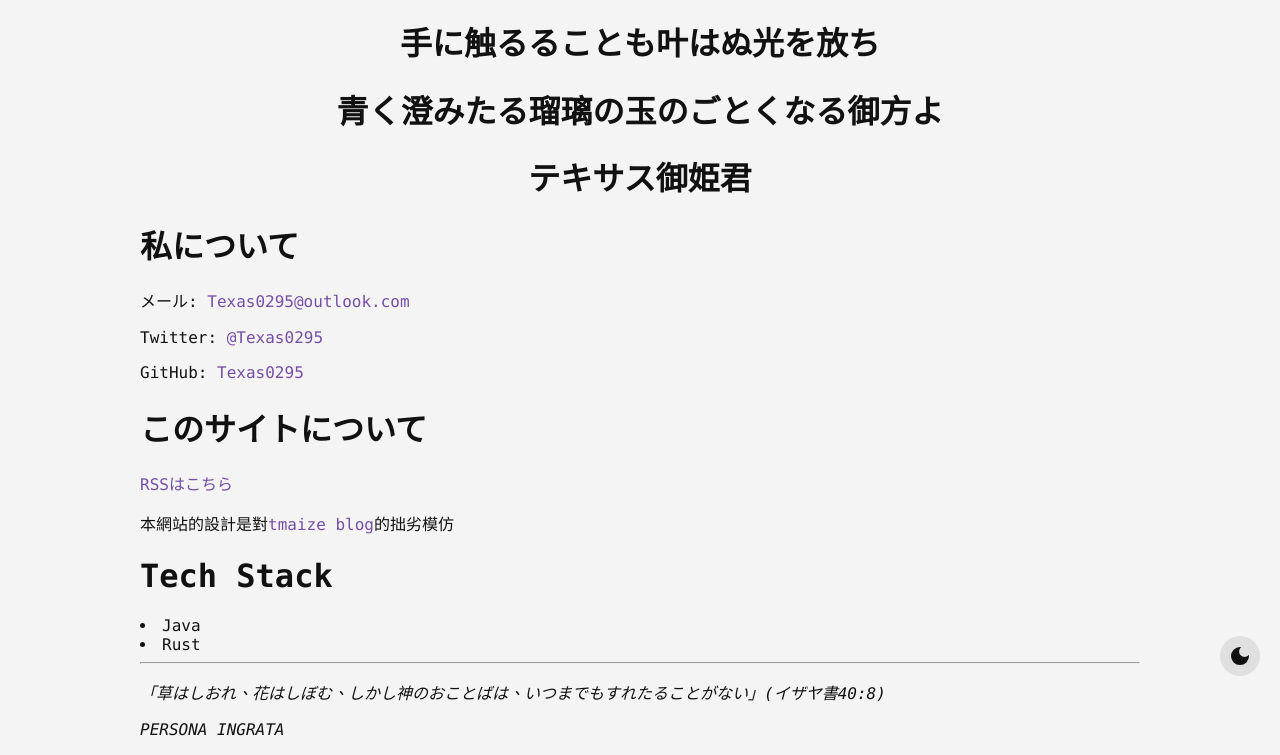
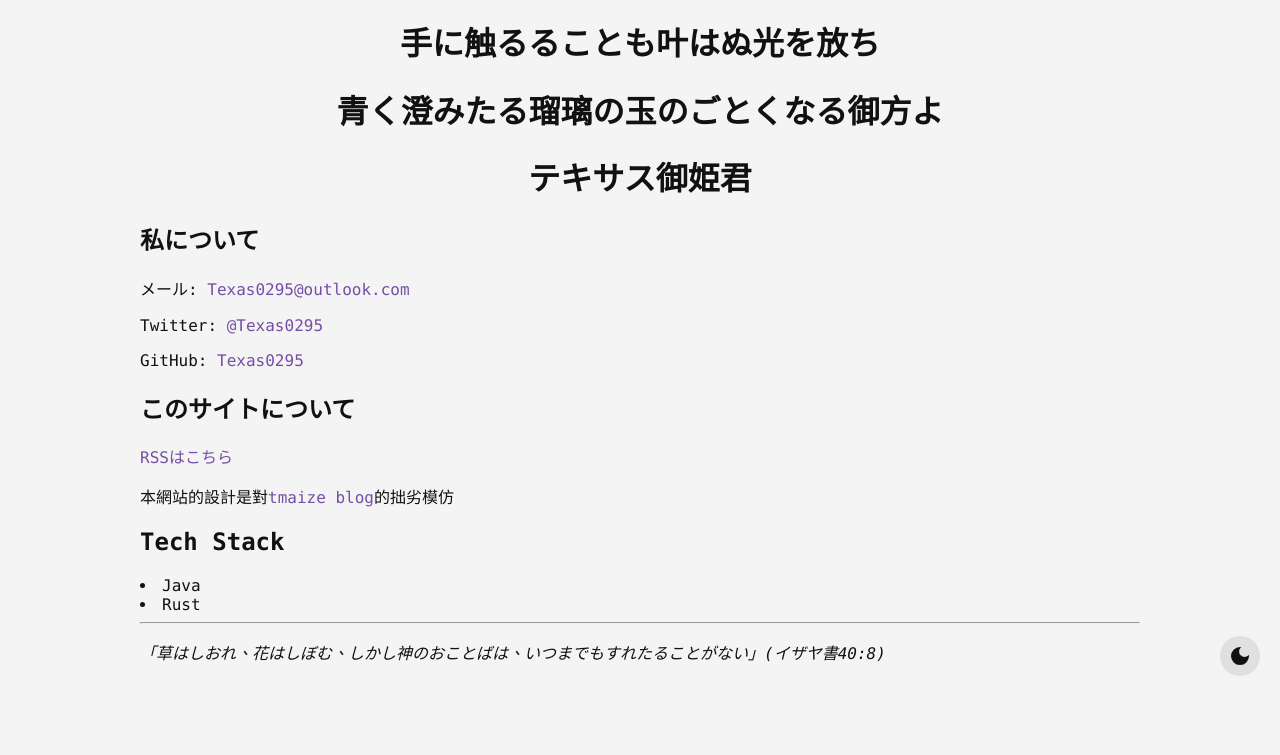
Before and after one commit to Texas0295/Texas0295.github.io, a plain HTML site: page pages/about.html in a window 1280 px wide. Shown: the part 104-859 px from the top of the page. After the commit the page ends 800 px from the top, so only its background shows below. Drawn offline with Linux system fonts and the light colour scheme.

Commit message:
[FIX] about.html: h1 -> h2

```diff
--- a/pages/about.html
+++ b/pages/about.html
@@ -65,22 +65,21 @@
     <h1>青く澄みたる瑠璃の玉のごとくなる御方よ</h1>
     <h1>テキサス御姫君</h1>
   </div>
-  <h1>私について</h1>
+  <h2>私について</h2>
   <p>
     メール:
     <a href="mailto:Texas0295@outlook.com">Texas0295@outlook.com</a>
   </p>
   <p>Twitter: <a href="https://twitter.com/Texas0295">@Texas0295</a></p>
   <p>GitHub: <a href="https://github.com/Texas0295">Texas0295</a></p>
-  <h1>このサイトについて</h1>
+  <h2>このサイトについて</h2>
   <a href="/resources/rss/rss.xml">RSSはこちら</a>
   <p>
     本網站的設計是對<a href="https://blog.tmaize.net/">tmaize blog</a>的拙劣模仿
   </p>
-  <h1>Tech Stack</h1>
+  <h2>Tech Stack</h2>
   <li>Java</li>
   <li>Rust</li>
   <hr />
   <p><i>「草はしおれ、花はしぼむ、しかし神のおことばは、いつまでもすれたることがない」(イザヤ書40:8)</i></p>
-  <p><i>PERSONA INGRATA</i></p>
 </body>
```
